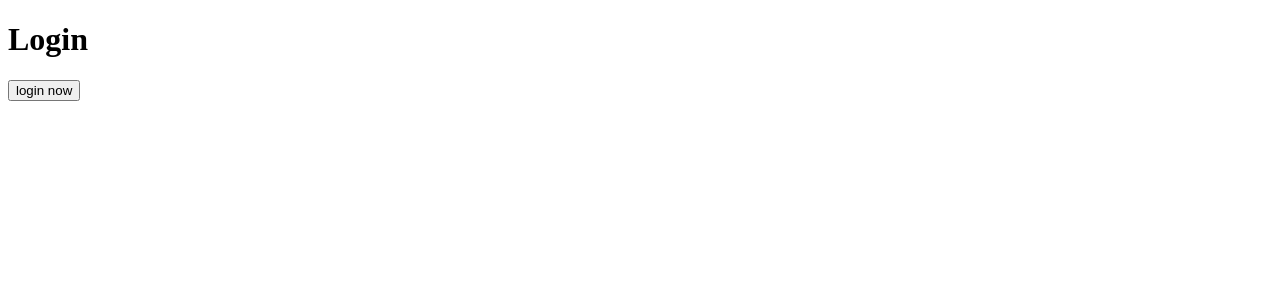
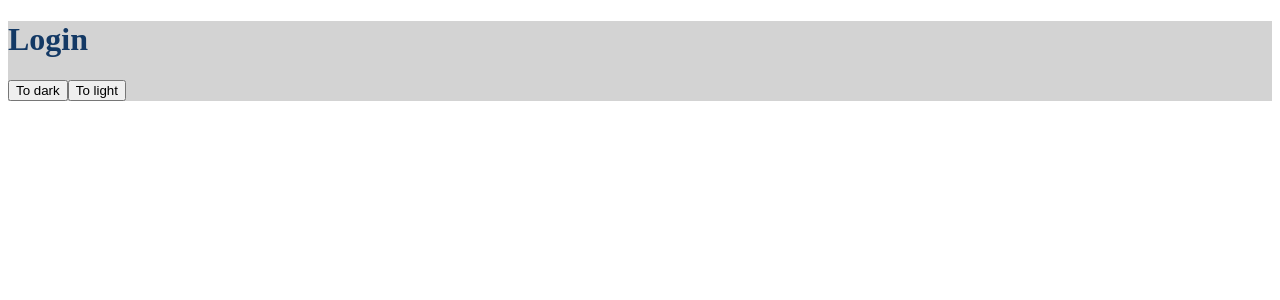
Before and after one commit to bnbnac/instagram-web, a React (Create React App) app: page / in a window 1280 px wide. Shown: the top 300 px of the page. Built offline with nearby package versions, Linux system fonts and the light colour scheme.

Commit message:
ThemeProvider. in this case, props comes from App-ThemeProvider component

```diff
--- a/package.json
+++ b/package.json
@@ -49,5 +49,8 @@
       "last 1 firefox version",
       "last 1 safari version"
     ]
+  },
+  "devDependencies": {
+    "@types/styled-components": "^5.1.26"
   }
 }
--- a/src/App.tsx
+++ b/src/App.tsx
@@ -1,21 +1,32 @@
 import { useReactiveVar } from "@apollo/client";
 import { BrowserRouter, Routes, Route } from "react-router-dom";
-import { isLoggedInVar } from "./apollo";
+import { ThemeProvider } from "styled-components";
+import { darkModeVar, isLoggedInVar } from "./apollo";
 import Home from "./screens/Home";
 import Login from "./screens/Login";
 import NotFound from "./screens/NotFound";
 
+const lightTheme = {
+  fontColor: "#133965",
+  bgColor: "lightgray",
+};
+const darkTheme = {
+  fontColor: "lightgray",
+  bgColor: "#133965",
+};
+
 function App() {
   const isLoggedIn = useReactiveVar(isLoggedInVar);
+  const darkMode = useReactiveVar(darkModeVar);
   return (
-    <div>
-      <BrowserRouter>
+    <BrowserRouter>
+      <ThemeProvider theme={darkMode ? darkTheme : lightTheme}>
         <Routes>
           <Route path="/" element={isLoggedIn ? <Home /> : <Login />} />
           <Route path="*" element={<NotFound />} />
         </Routes>
-      </BrowserRouter>
-    </div>
+      </ThemeProvider>
+    </BrowserRouter>
   );
 }
 
--- a/src/apollo.tsx
+++ b/src/apollo.tsx
@@ -1,3 +1,4 @@
 import { makeVar } from "@apollo/client";
 
 export const isLoggedInVar = makeVar(false);
+export const darkModeVar = makeVar(false);
--- a/src/screens/Login.tsx
+++ b/src/screens/Login.tsx
@@ -1,11 +1,21 @@
-import { isLoggedInVar } from "../apollo";
+import styled, { css } from "styled-components";
+import { darkModeVar, isLoggedInVar } from "../apollo";
+
+const Title = styled.h1`
+  color: ${(props) => props.theme.fontColor};
+`;
+
+const Container = styled.div`
+  background-color: ${(props) => props.theme.bgColor};
+`;
 
 function Login() {
   return (
-    <div>
-      <h1>Login</h1>
-      <button onClick={() => isLoggedInVar(true)}>login now</button>
-    </div>
+    <Container>
+      <Title>Login</Title>
+      <button onClick={() => darkModeVar(true)}>To dark</button>
+      <button onClick={() => darkModeVar(false)}>To light</button>
+    </Container>
   );
 }
 
```
Also changed, not shown: 1 other file (tests, documents, lock files or other folders).
